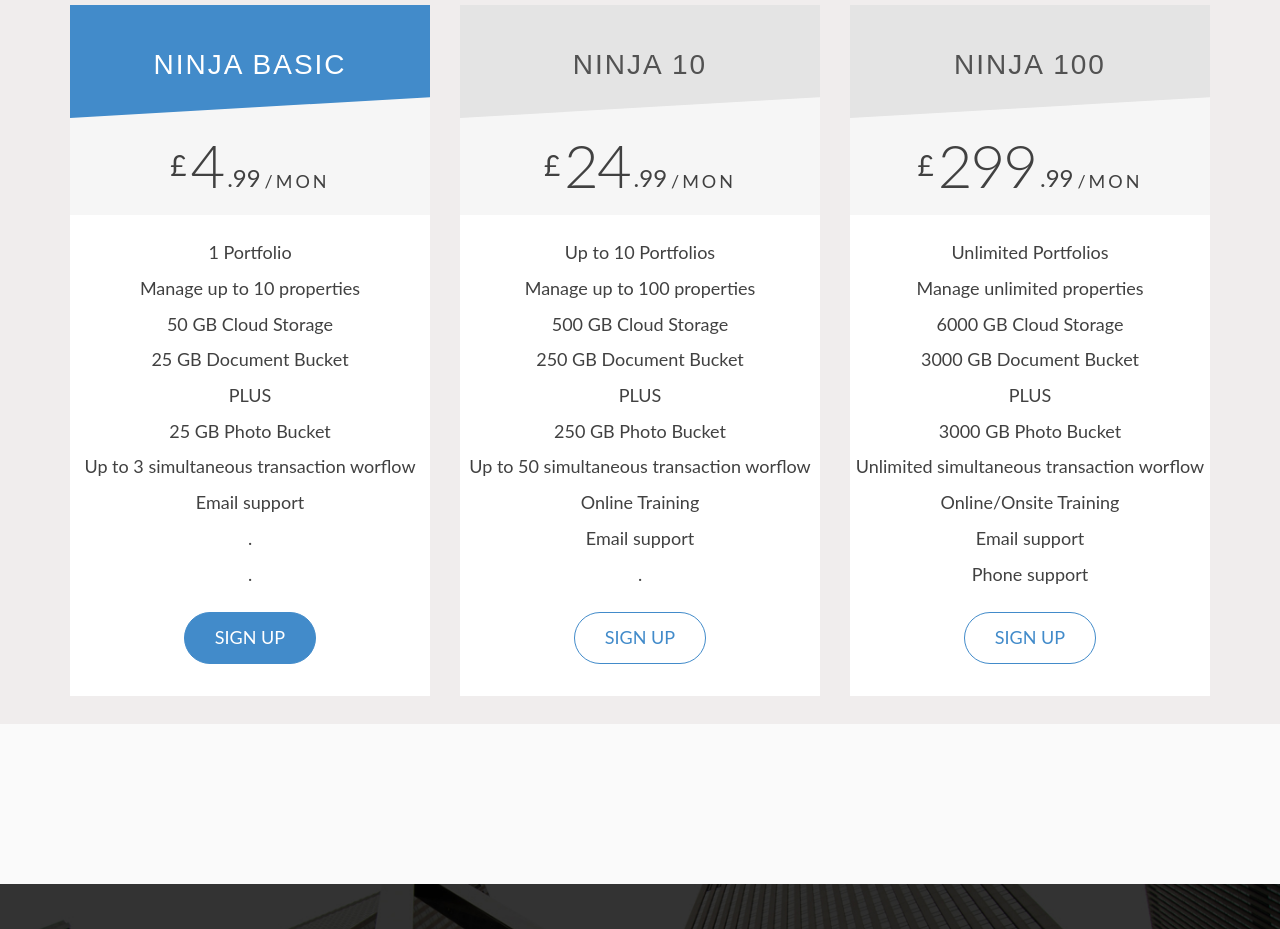
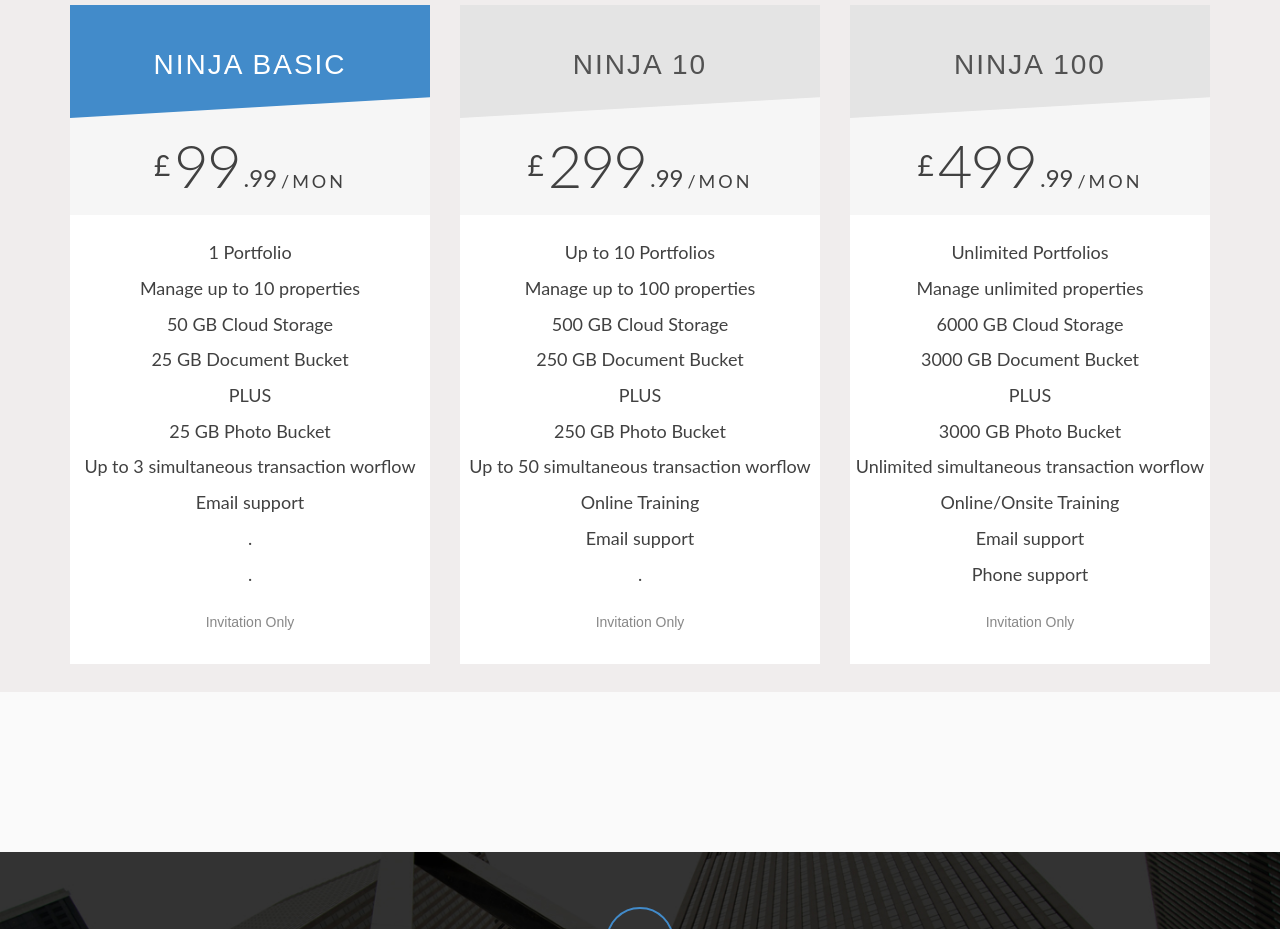
Before and after one commit to ruvcaltd/pninja, a plain HTML site: page index.html in a window 1280 px wide. Shown: the part 4680-5609 px from the top of the page. Drawn offline with nearby package versions, Linux system fonts and the light colour scheme.

Commit message:
too many subs - changed to invitation only

```diff
--- a/index.html
+++ b/index.html
@@ -314,7 +314,7 @@ The key is to force yourself to turn off the phone and prioritize work-life bala
                             <div class="generic_price_tag clearfix">
                                 <span class="price">
                                     <span class="sign">£</span>
-                                    <span class="currency">4</span>
+                                    <span class="currency">99</span>
                                     <span class="cent">.99</span>
                                     <span class="month">/MON</span>
                                 </span>
@@ -345,7 +345,7 @@ The key is to force yourself to turn off the phone and prioritize work-life bala
 
                         <!--BUTTON START-->
                         <div class="generic_price_btn clearfix">
-                        	<a class="" href="https://portfolioninja.azurewebsites.net/Identity/Account/Register">Sign up</a>
+                        	Invitation Only
                         </div>
                         <!--//BUTTON END-->
 
@@ -379,7 +379,7 @@ The key is to force yourself to turn off the phone and prioritize work-life bala
                             <div class="generic_price_tag clearfix">
                                 <span class="price">
                                     <span class="sign">£</span>
-                                    <span class="currency">24</span>
+                                    <span class="currency">299</span>
                                     <span class="cent">.99</span>
                                     <span class="month">/MON</span>
                                 </span>
@@ -409,7 +409,7 @@ The key is to force yourself to turn off the phone and prioritize work-life bala
 
                         <!--BUTTON START-->
                         <div class="generic_price_btn clearfix">
-                        	<a class="" href="https://portfolioninja.azurewebsites.net/Identity/Account/Register">Sign up</a>
+                        	Invitation Only
                         </div>
                         <!--//BUTTON END-->
 
@@ -442,7 +442,7 @@ The key is to force yourself to turn off the phone and prioritize work-life bala
                             <div class="generic_price_tag clearfix">
                                 <span class="price">
                                     <span class="sign">£</span>
-                                    <span class="currency">299</span>
+                                    <span class="currency">499</span>
                                     <span class="cent">.99</span>
                                     <span class="month">/MON</span>
                                 </span>
@@ -471,7 +471,7 @@ The key is to force yourself to turn off the phone and prioritize work-life bala
 
                         <!--BUTTON START-->
                         <div class="generic_price_btn clearfix">
-                        	<a class="" href="https://portfolioninja.azurewebsites.net/Identity/Account/Register">Sign up</a>
+                        	Invitation Only
                         </div>
                         <!--//BUTTON END-->
 
```
